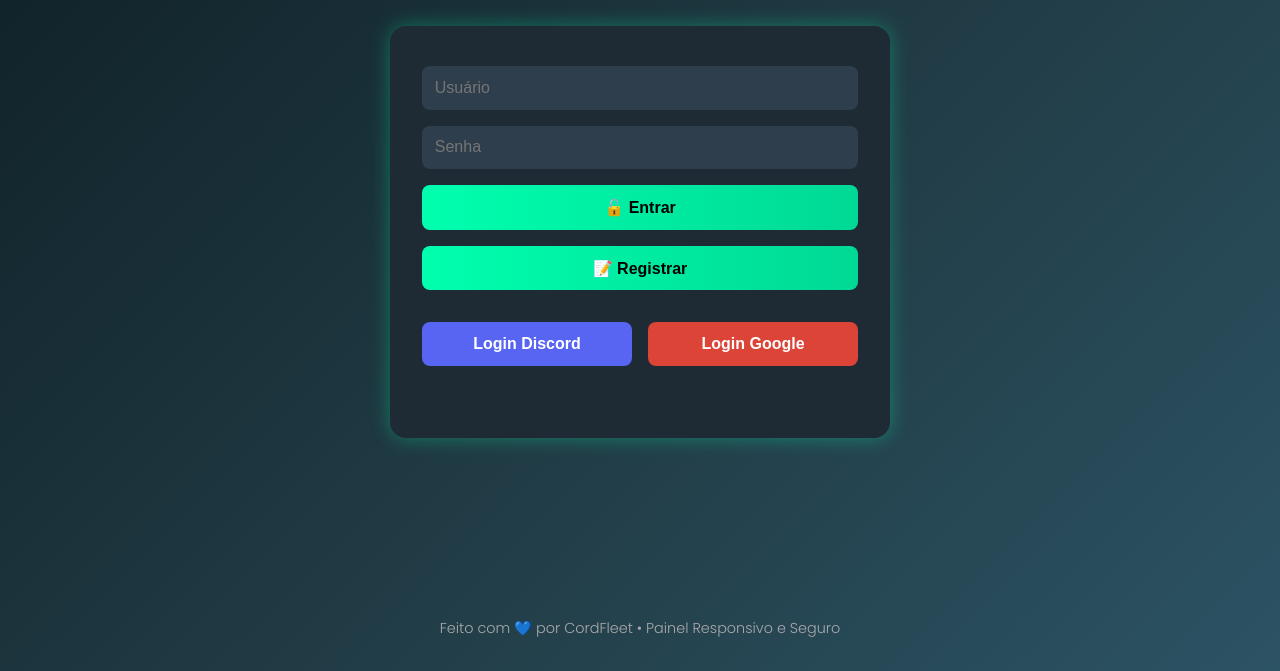
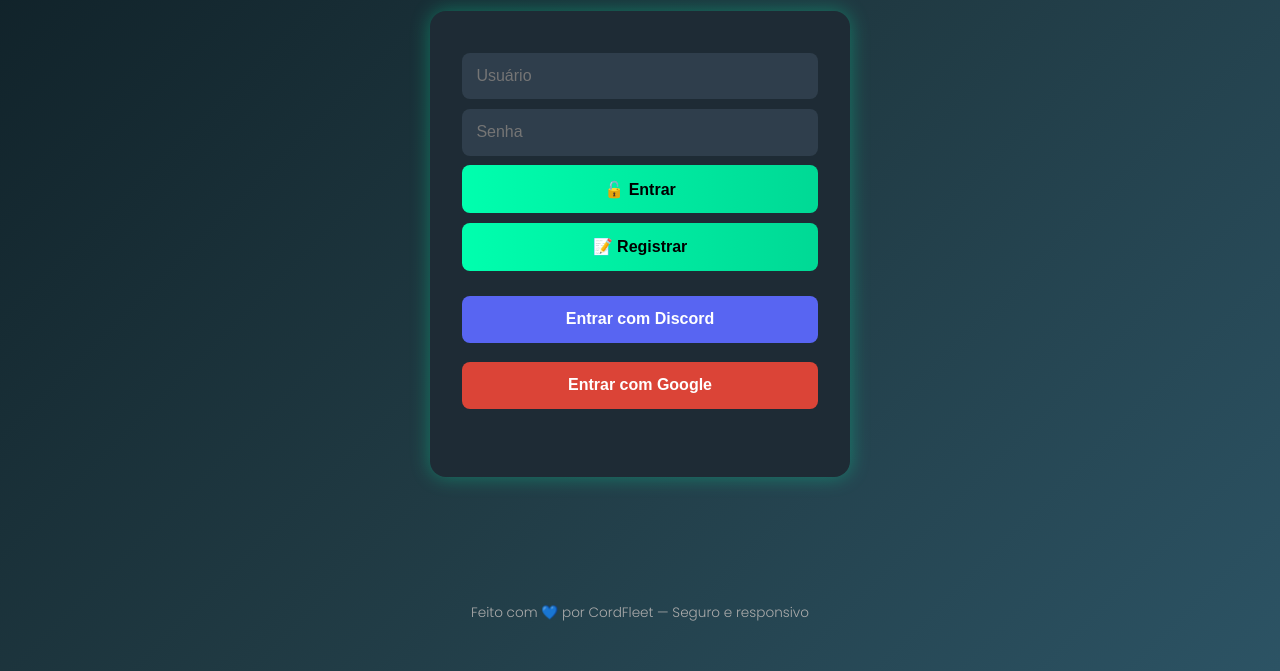
Before and after one commit to noobdye/F5llw, a website: page public/index.html in a window 1280 px wide. Shown: the part 129-800 px from the top of the page. Drawn offline with Linux system fonts and the light colour scheme.

Commit message:
Update index.html

```diff
--- a/public/index.html
+++ b/public/index.html
@@ -20,14 +20,14 @@
       flex-direction: column;
       align-items: center;
       justify-content: flex-start;
-      padding: 2rem;
-      user-select: none;
+      padding: 2rem 1rem;
     }
     h1 {
-      font-size: 2.8rem;
-      margin: 1rem 0 0.5rem;
+      font-size: 2.5rem;
+      margin-top: 1rem;
       color: #00ffae;
       text-shadow: 0 0 8px #00ffae;
+      text-align: center;
     }
     .box {
       background: #1e2b35;
@@ -35,14 +35,14 @@
       border-radius: 16px;
       box-shadow: 0 0 20px #00ffae55;
       width: 100%;
-      max-width: 500px;
+      max-width: 420px;
       margin-top: 2rem;
       animation: fadeIn 0.6s ease;
     }
     input, button {
       width: 100%;
-      padding: 0.8rem;
-      margin: 0.5rem 0;
+      padding: 0.9rem;
+      margin-top: 0.6rem;
       border-radius: 8px;
       border: none;
       font-size: 1rem;
@@ -57,7 +57,7 @@
       color: #000;
       font-weight: bold;
       cursor: pointer;
-      transition: transform 0.2s ease, box-shadow 0.2s ease;
+      transition: all 0.3s ease;
     }
     button:hover {
       transform: scale(1.03);
@@ -68,65 +68,71 @@
       display: none;
     }
     label {
+      margin-top: 1rem;
       display: block;
-      margin-top: 1rem;
       font-weight: bold;
+      color: #ccc;
     }
     .oauth {
       margin-top: 1rem;
       display: flex;
-      justify-content: space-between;
-      gap: 1rem;
+      flex-direction: column;
+      gap: 0.6rem;
     }
-    .oauth button {
-      flex: 1;
+    .oauth button.discord {
       background: #5865F2;
       color: #fff;
     }
     .oauth button.google {
       background: #DB4437;
+      color: #fff;
     }
-    #status {
+    #status, #uploadStatus {
       margin-top: 1rem;
-      min-height: 1rem;
       text-align: center;
       font-weight: bold;
+      min-height: 20px;
     }
     footer {
       margin-top: auto;
-      padding-top: 2rem;
-      font-size: 0.9rem;
+      padding: 2rem 0 1rem;
+      font-size: 0.85rem;
+      text-align: center;
       color: #aaa;
-      text-align: center;
     }
     @keyframes fadeIn {
       from { opacity: 0; transform: translateY(10px); }
       to { opacity: 1; transform: translateY(0); }
     }
+    @media (max-width: 500px) {
+      h1 { font-size: 2rem; }
+      .box { padding: 1.5rem; }
+    }
   </style>
 </head>
 <body>
   <h1>CordFleet 🚀</h1>
+
   <div class="box" id="authBox">
     <input type="text" id="username" placeholder="Usuário" />
     <input type="password" id="password" placeholder="Senha" />
     <button onclick="login()">🔓 Entrar</button>
     <button onclick="register()">📝 Registrar</button>
     <div class="oauth">
-      <button onclick="location.href='/auth/discord'">Login Discord</button>
-      <button class="google" onclick="location.href='/auth/google'">Login Google</button>
+      <button class="discord" onclick="location.href='/auth/discord'">Entrar com Discord</button>
+      <button class="google" onclick="location.href='/auth/google'">Entrar com Google</button>
     </div>
     <div id="status"></div>
   </div>
 
   <div class="box upload" id="uploadBox">
-    <label for="zipFile">Selecione seu bot ZIP (.zip com main.py + requirements.txt):</label>
+    <label for="zipFile">Seu bot ZIP (.zip com main.py + requirements.txt):</label>
     <input type="file" id="zipFile" accept=".zip" />
     <button onclick="enviarZip()">📤 Enviar para CordFleet</button>
     <div id="uploadStatus"></div>
   </div>
 
-  <footer>Feito com 💙 por CordFleet • Painel Responsivo e Seguro</footer>
+  <footer>Feito com 💙 por CordFleet — Seguro e responsivo</footer>
 
   <script>
     const statusEl = document.getElementById("status");
@@ -174,14 +180,18 @@
 
     async function enviarZip() {
       const file = document.getElementById("zipFile").files[0];
+      if (!file || !file.name.endsWith(".zip")) {
+        alert("Selecione um arquivo ZIP válido!");
+        return;
+      }
       const formData = new FormData();
       formData.append("zipfile", file);
       const res = await fetch("/upload", {
         method: "POST",
         body: formData
       });
-      const texto = await res.text();
-      document.getElementById("uploadStatus").textContent = texto;
+      const txt = await res.text();
+      document.getElementById("uploadStatus").textContent = txt;
     }
   </script>
 </body>
```
